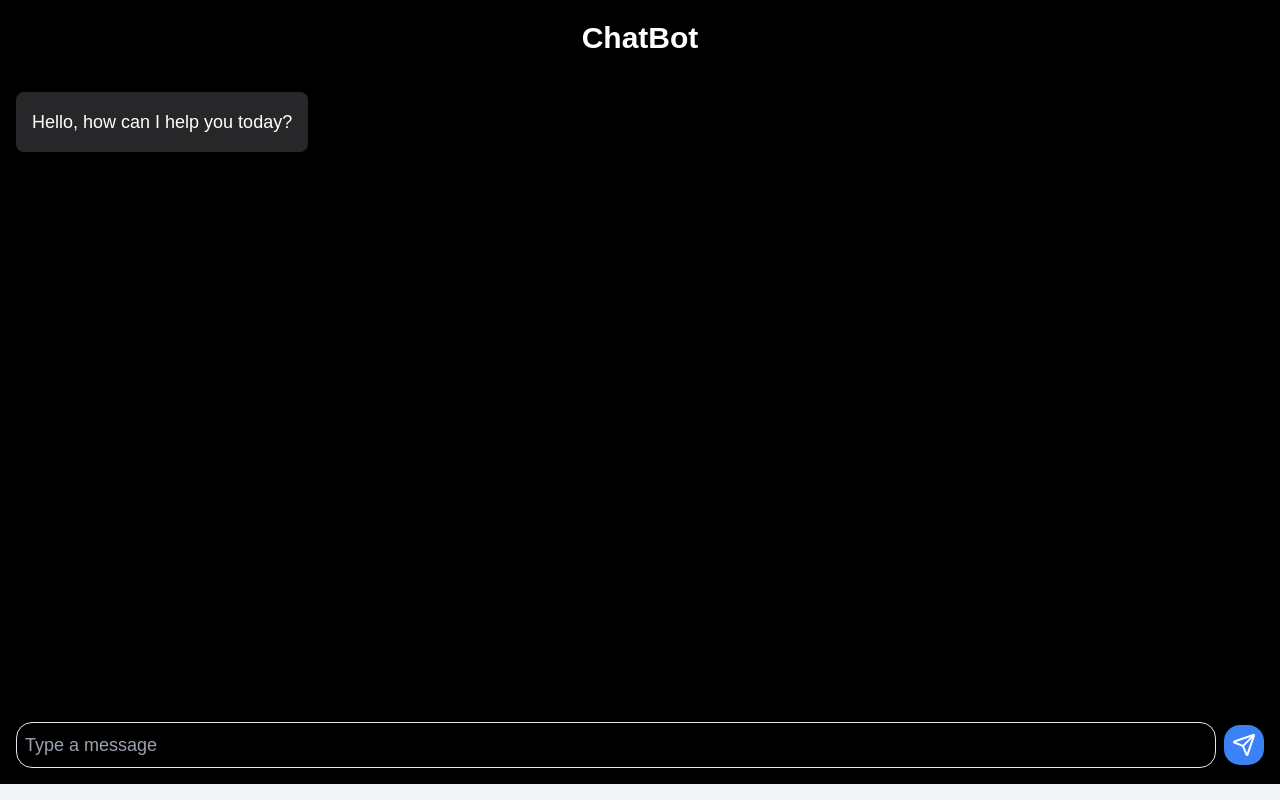
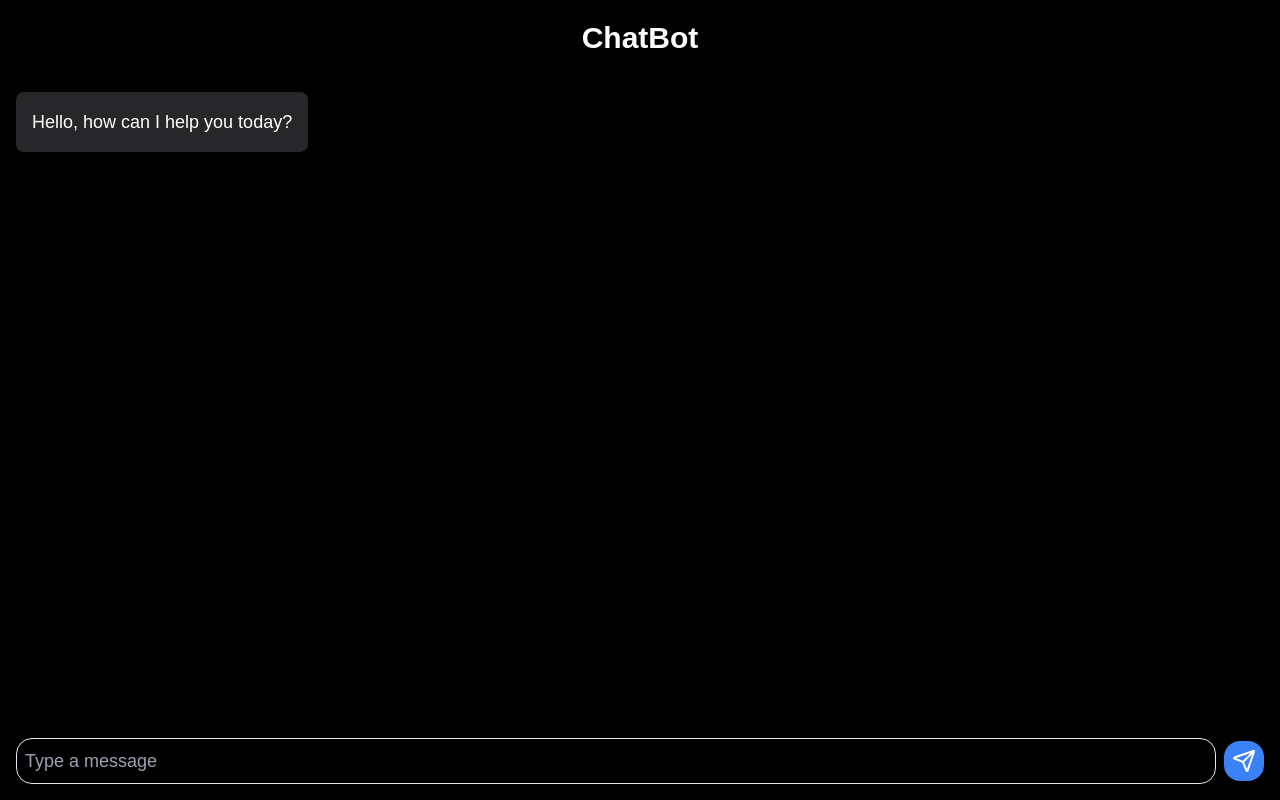
Before and after one commit to sacostapliego/ai-chatbot-react, a React (Create React App) app: page / in a window 1280 px wide. Built offline with nearby package versions, Linux system fonts and the light colour scheme; no server answers.

Commit message:
removed default margin at the bottom of the screen

```diff
--- a/src/ChatApp.jsx
+++ b/src/ChatApp.jsx
@@ -147,8 +147,8 @@ function ChatApp() {
             ))}
 
             {isTyping && (
-              <div class="text-left">
-                <div class="inline-block p-2 rounded-lg bg-zinc-800 font-sf-pro text-lg text-white">
+              <div className="text-left">
+                <div className="inline-block p-2 rounded-lg bg-zinc-800 font-sf-pro text-lg text-white">
                     ...
                 </div>
               </div>
@@ -157,7 +157,7 @@ function ChatApp() {
             <div ref={messageEndRef}/>
         </div>
 
-        <form onSubmit={handleSubmit} class="p-4 bg-black text-white">
+        <form onSubmit={handleSubmit} className="p-4 bg-black text-white mb-0">
             <div className="flex items-center">
                 <input
                 type="text"
```
